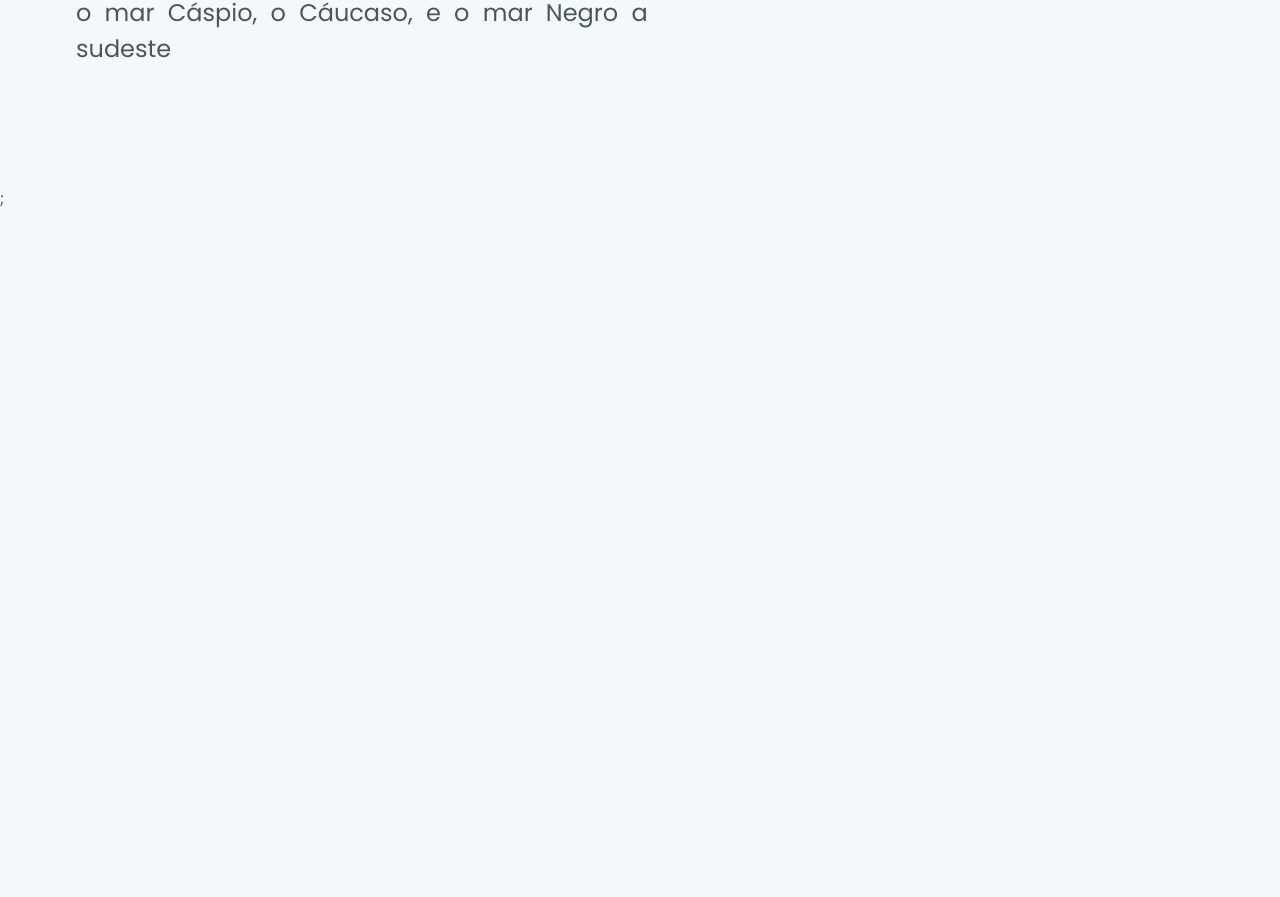
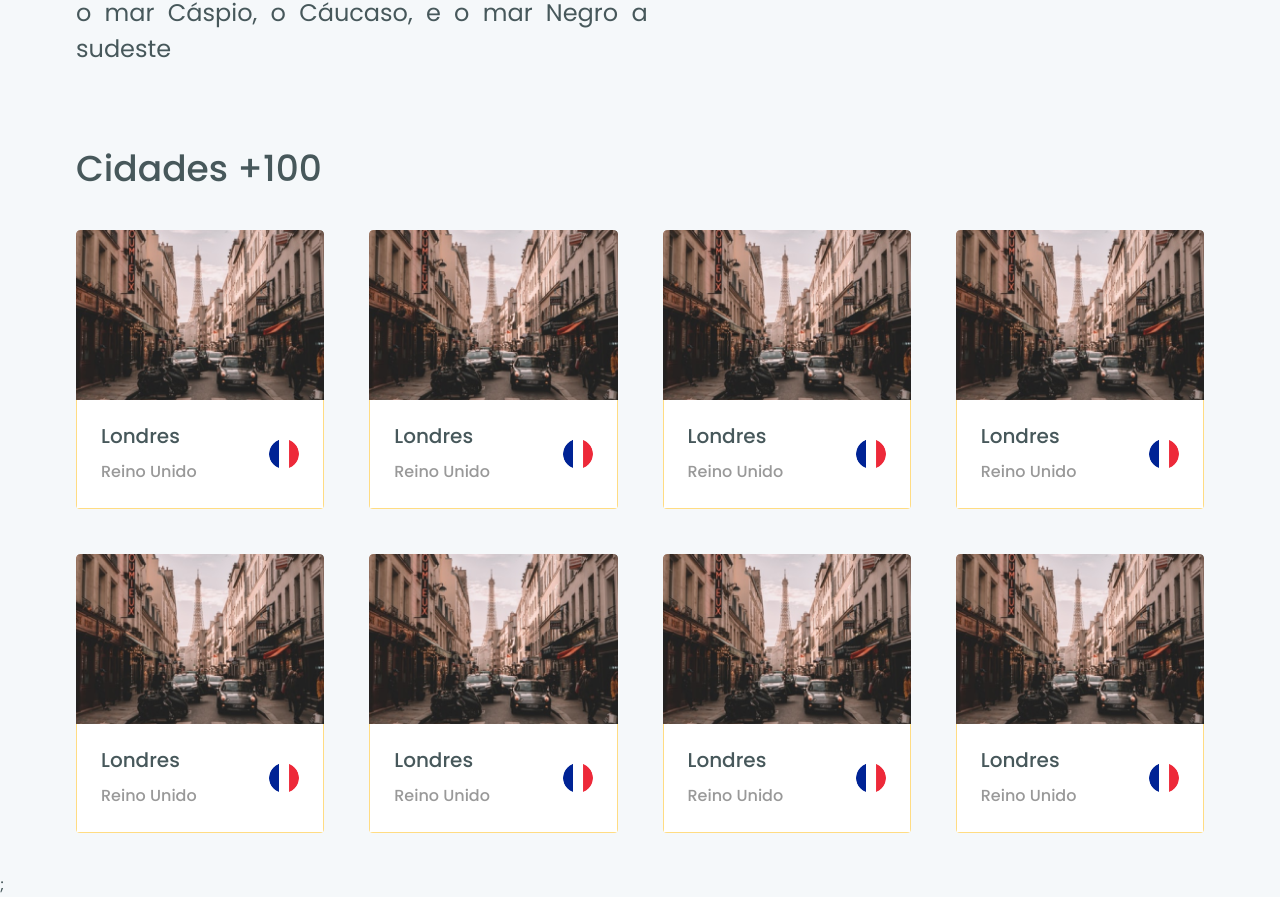
Before and after one commit to araujo-jp/worldtrip, a Next.js app: page /continente/europa in a window 1280 px wide. Shown: the part 865-1762 px from the top of the page. Before the commit the page ends 1076 px from the top, so only its background shows below. Built offline with nearby package versions, Linux system fonts and the light colour scheme.

Commit message:
feat: add cities card

```diff
--- /dev/null
+++ b/src/components/Cities/City.tsx
@@ -0,0 +1,34 @@
+import { Box, Image, Flex, Heading, Text } from '@chakra-ui/react';
+
+export function City() {
+  return (
+    <Box borderRadius="4px" overflow="hidden">
+      <Image src="/paris.png" h="170px" w="100%" />
+      <Flex
+        p="6"
+        align="center"
+        justify="space-between"
+        bg="white"
+        border="1px"
+        borderColor="yellow.300"
+        borderTop="0"
+      >
+        <Flex direction="column">
+          <Heading fontSize="xl" fontWeight="500">
+            Londres
+          </Heading>
+          <Text mt="3" fontSize="md" color="gray.500" fontWeight="500">
+            Reino Unido
+          </Text>
+        </Flex>
+        <Image
+          src="/flag-france.png"
+          w="30px"
+          h="30px"
+          borderRadius="50%"
+          objectFit="cover"
+        />
+      </Flex>
+    </Box>
+  );
+}
--- /dev/null
+++ b/src/components/Cities/index.tsx
@@ -0,0 +1,28 @@
+import { Heading, Grid } from '@chakra-ui/react';
+import { City } from './City';
+
+export function Cities() {
+  return (
+    <>
+      <Heading fontWeight="500" fontSize={['2xl', '4xl']} mb="10">
+        Cidades +100
+      </Heading>
+      <Grid
+        templateColumns={['1fr', '1fr 1fr', 'repeat(3, 1fr)', 'repeat(4, 1fr)']}
+        gap={['20px', '45px']}
+        alignItems="center"
+        justifyContent="center"
+        px={['30px', '0']}
+      >
+        <City />
+        <City />
+        <City />
+        <City />
+        <City />
+        <City />
+        <City />
+        <City />
+      </Grid>
+    </>
+  );
+}
--- a/src/pages/continente/[slug].tsx
+++ b/src/pages/continente/[slug].tsx
@@ -4,6 +4,7 @@ import { Flex } from '@chakra-ui/react';
 import { Header } from '../../components/Header';
 import { ContinentBanner } from '../../components/ContinentBanner';
 import { Content } from '../../components/Content';
+import { Cities } from '../../components/Cities';
 
 const Continent: NextPage = () => (
   <>
@@ -23,6 +24,7 @@ const Continent: NextPage = () => (
         paddingX="1rem"
       >
         <Content />
+        <Cities />
       </Flex>
     </Flex>
   </>
```
Also changed, not shown: public/flag-france.png (added), public/paris.png (added).
